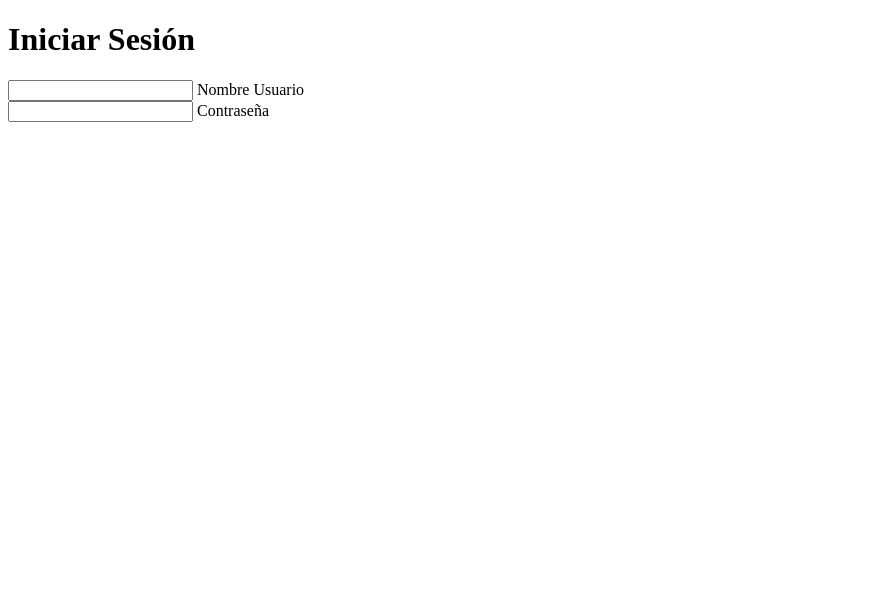
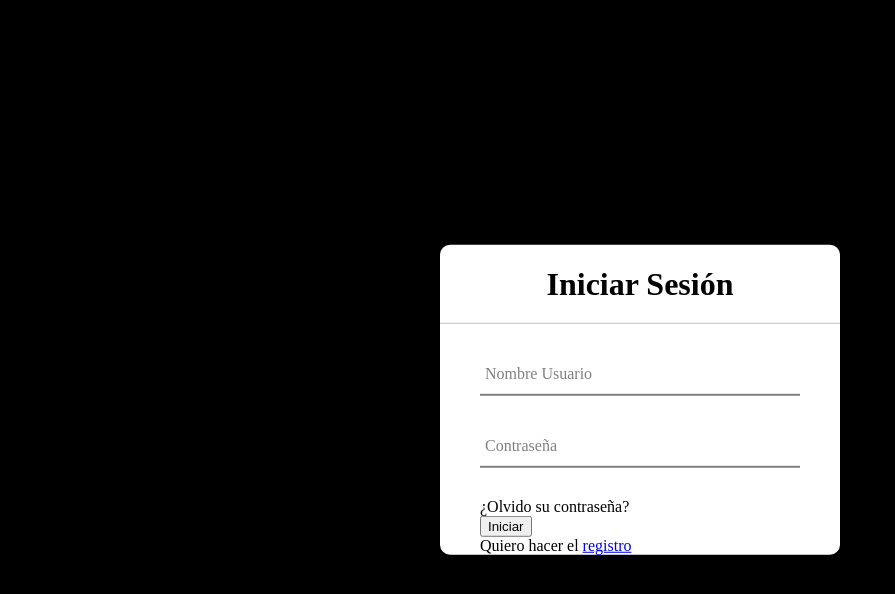
Before and after one commit to xdSAMUbx/Desarrollo-web, a plain HTML site: page pruebas_fastapi/index.html in a window 1280 px wide. Shown: the whole page, without its empty margins (0-895 px from the left). Drawn offline with Linux system fonts and the light colour scheme.

Commit message:
estilo login

```diff
--- a/pruebas_fastapi/index.html
+++ b/pruebas_fastapi/index.html
@@ -14,9 +14,14 @@
                 <input type="text" required>
                 <label>Nombre Usuario</label>
             </div>
-            <div class="contrasena">
+            <div class="username">
                 <input type="password" required>
                 <label>Contraseña</label>
+            </div>
+            <div class="recordar">¿Olvido su contraseña?</div>
+            <input type="submit" value="Iniciar">
+            <div class="registrarse">
+                Quiero hacer el <a href="#">registro</a>
             </div>
         </form>
     </div>
--- a/pruebas_fastapi/style.css
+++ b/pruebas_fastapi/style.css
@@ -1,3 +1,54 @@
+body{
+    margin:0;
+    padding:0;
+    font-family: montserrat;
+    background: #000;
+    height: 100vh;
+}
+
 .caja-principal{
+    position: absolute;
+    top: 50%;
+    left: 50%;
+    transform: translate(-50%, -50%);
+    width: 400px;
+    background:white;
+    border-radius: 10px;
+}
 
+.caja-principal h1{
+    text-align: center;
+    padding: 0 0 20px 0;
+    border-bottom: 1px solid silver;
 }
+
+.caja-principal form{
+    padding: 0 40px;
+    box-sizing: border-box;
+}
+
+form .username{
+    position: relative;
+    border-bottom: 2px solid gray;
+    margin: 30px 0;
+}
+
+.username input{
+    width: 100%;
+    padding: 0 5px;
+    height: 40px;
+    font-size: 16px;
+    border: none;
+    background: none;
+    outline: none;
+}
+
+.username label{
+    position: absolute;
+    top: 50%;
+    left: 5px;
+    color: gray;
+    transform: translateY(-50%);
+    font-size: 16px;
+    pointer-events: none;
+}
```
